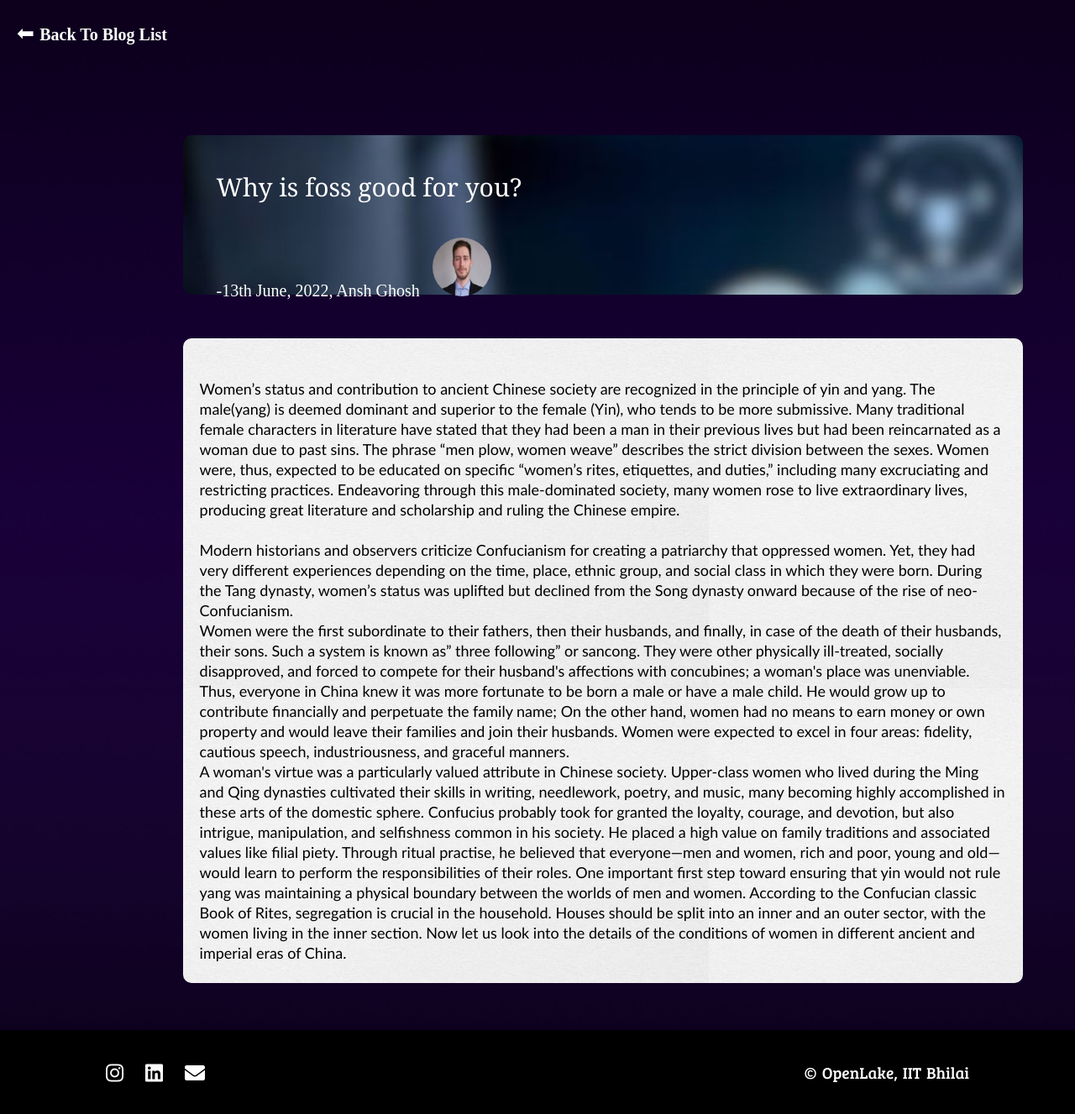
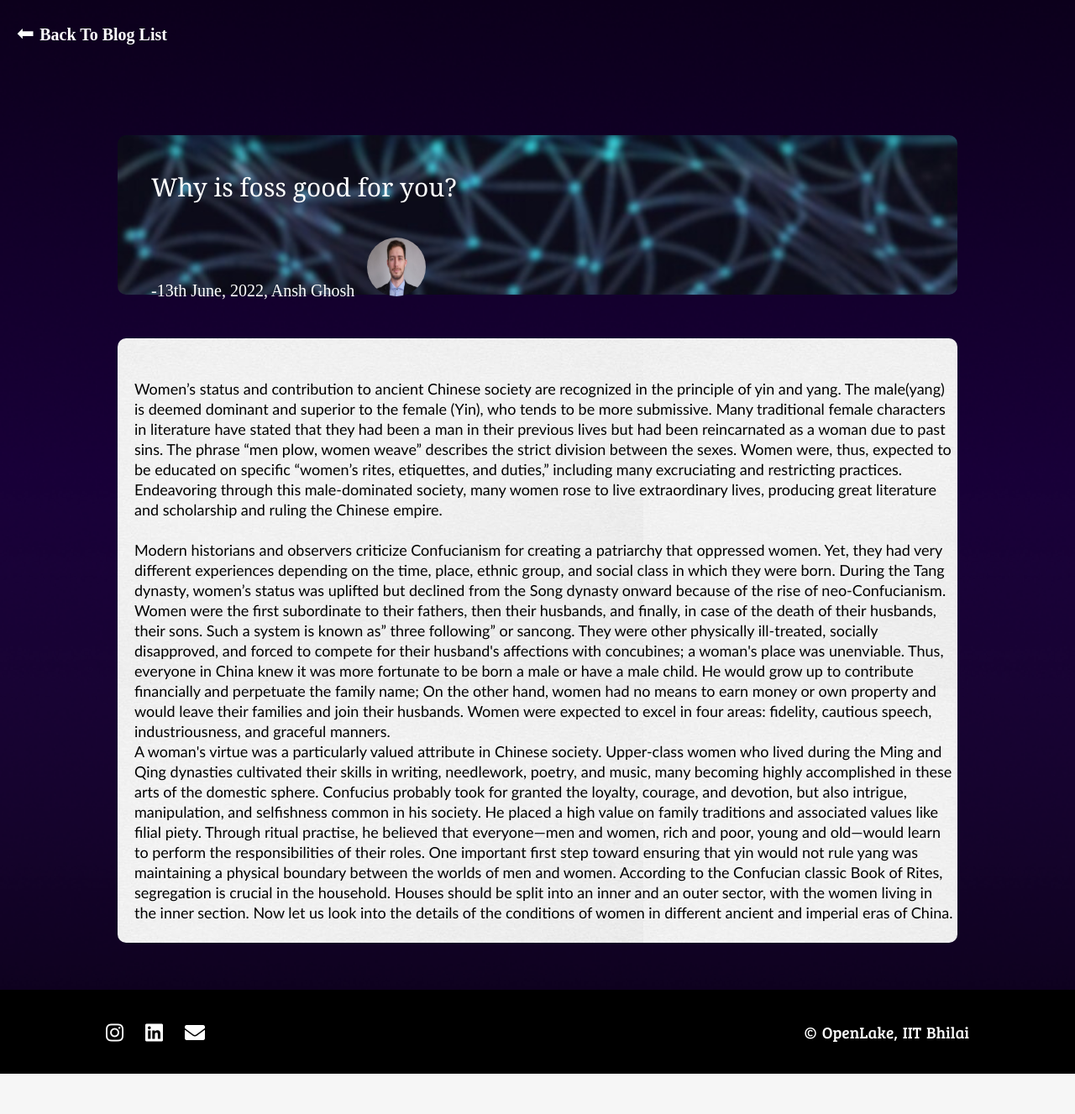
Before and after one commit to MohitThakre13/Pirates-of-Port-5000, a PHP site: page /blog1.php in a window 1280 px wide. Shown: the part 81-1408 px from the top of the page at 84% size. After the commit the page ends 1360 px from the top, so only its background shows below. Run offline with PHP 8.4, Linux system fonts and the light colour scheme; some libraries are stand-ins or nearby versions; some web fonts are replaced.

Commit message:
respomsive-blog1

```diff
--- a/blog1.css
+++ b/blog1.css
@@ -28,10 +28,10 @@ margin-top: 10px;
 }
 
 .topic-bg{
-background-image:url(images/bg-blog.jpg);
+background-image:url(images/blog-bg.png);
 height:190px;
 width:1000px;
-margin-left: 17%;
+margin:auto;
 position: relative;
 border-radius: 10px;
 
@@ -46,7 +46,7 @@ border: 2px;
 }
 
 .blog-content{
-margin-left: 17%;
+margin:auto;
 background-image: url(images/box.jpg);
 width:1000px;
 height:100%;
@@ -61,7 +61,6 @@ font-size:18px;
 color:black;
 margin-bottom: 20px;
 line-height: 1.5rem;
-margin-right: 20px;
 }
 
 .round-edge{
```
Also changed, not shown: Images/bg-blog.jpg (deleted), Images/blog-bg.png (added).
